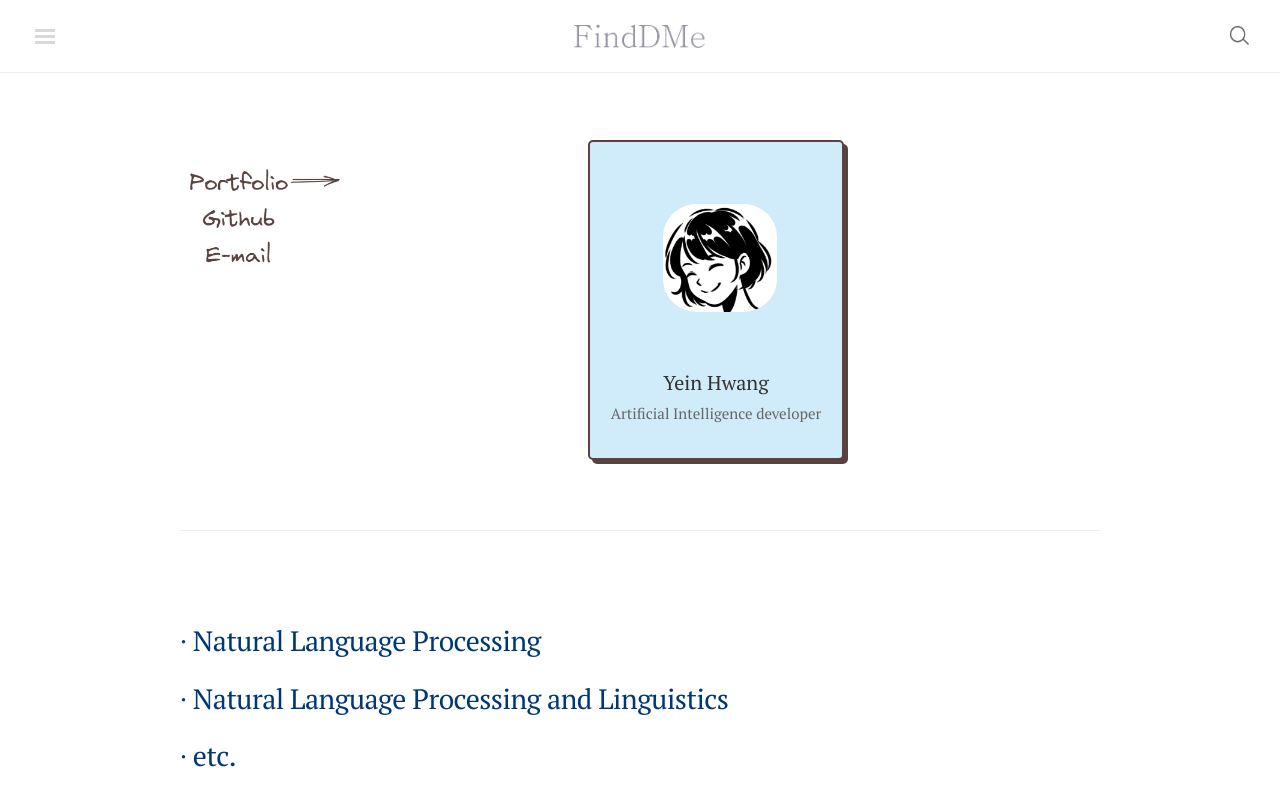
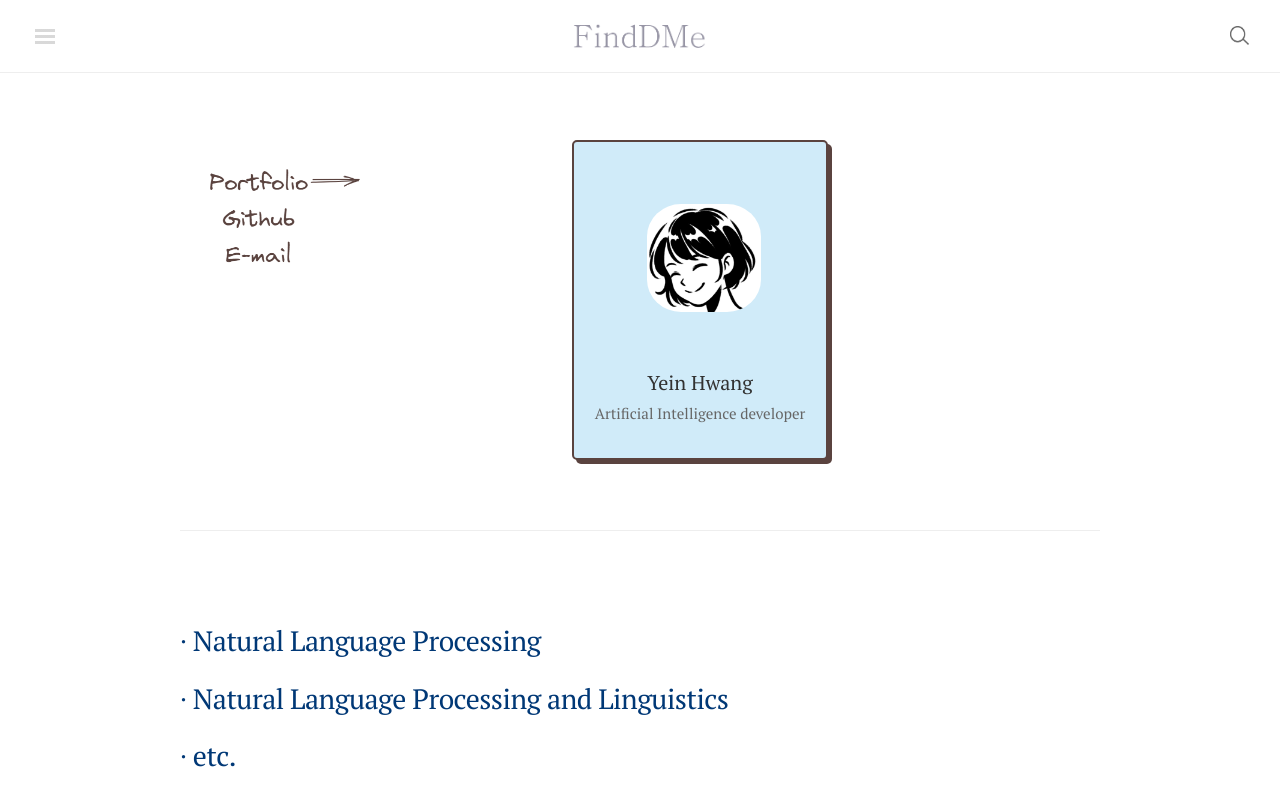
Before and after one commit to finddme/finddme.github.io, a Jekyll site: the page built from index.html, in a window 1280 px wide and 921 px high. Shown: the top 806 px of the window. Built offline with Jekyll 4.4.1, drawn with Linux system fonts in a browser that asks for light colours; nearby versions of some CDN libraries; comment, search, counter and statistics services are not loaded.

Commit message:
Update index.html

```diff
--- a/index.html
+++ b/index.html
@@ -35,7 +35,7 @@
 
 <!-- 홈이 홈일 때 -->
 
-<div class="hero-portfolio"  style="float: left; width: 40%; overflow-y:hidden; margin-left: 4px;  margin-top: 24px;">
+<div class="hero-portfolio"  style="float: left; width: 40%; overflow-y:hidden; margin-left: 24px;  margin-top: 24px;">
 <!-- <div class="hero-portfolio"  style="float: right; width: 40%; overflow-y:hidden; margin-right: 80px;"> -->
   <img src="https://finddme.github.io/public/p_g_e.png" />
 </div>
@@ -43,7 +43,7 @@
 <div class="card-expo">
 <!--       <div class="card" onclick="location.href='https://finddme.github.io/about/';" style=" cursor: pointer; float: right;"> -->
 <!--       <div class="card" onclick="location.href='https://finddme.github.io/blog/portfolio/';" style=" cursor: pointer; float: center; width: 40%; margin-right: 256px;" > -->
-      <div class="card" onclick="location.href='https://finddme.github.io/blog/portfolio/';" style=" cursor: pointer; float: center; margin-right: 256px;" >
+      <div class="card" onclick="location.href='https://finddme.github.io/blog/portfolio/';" style=" cursor: pointer; float: center; margin-right: 562px;" >
 <!--       <div class="card" onclick="location.href='https://finddme.github.io/blog/portfolio/';" style=" cursor: pointer; float: center;  margin-left: 128px;" > -->
         <div class="card-photo"></div>
         <div class="card-title">Yein Hwang<br>
```
